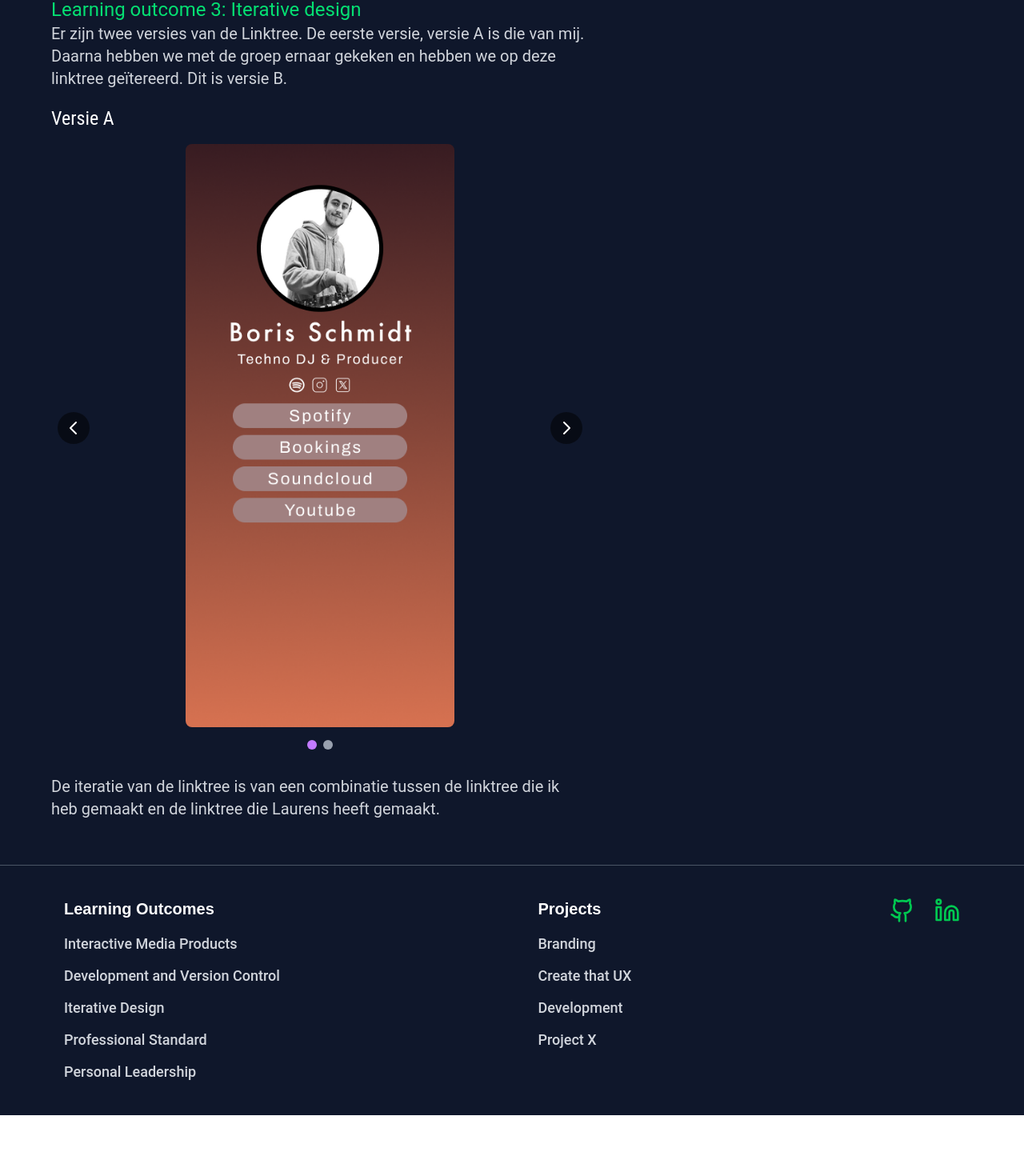
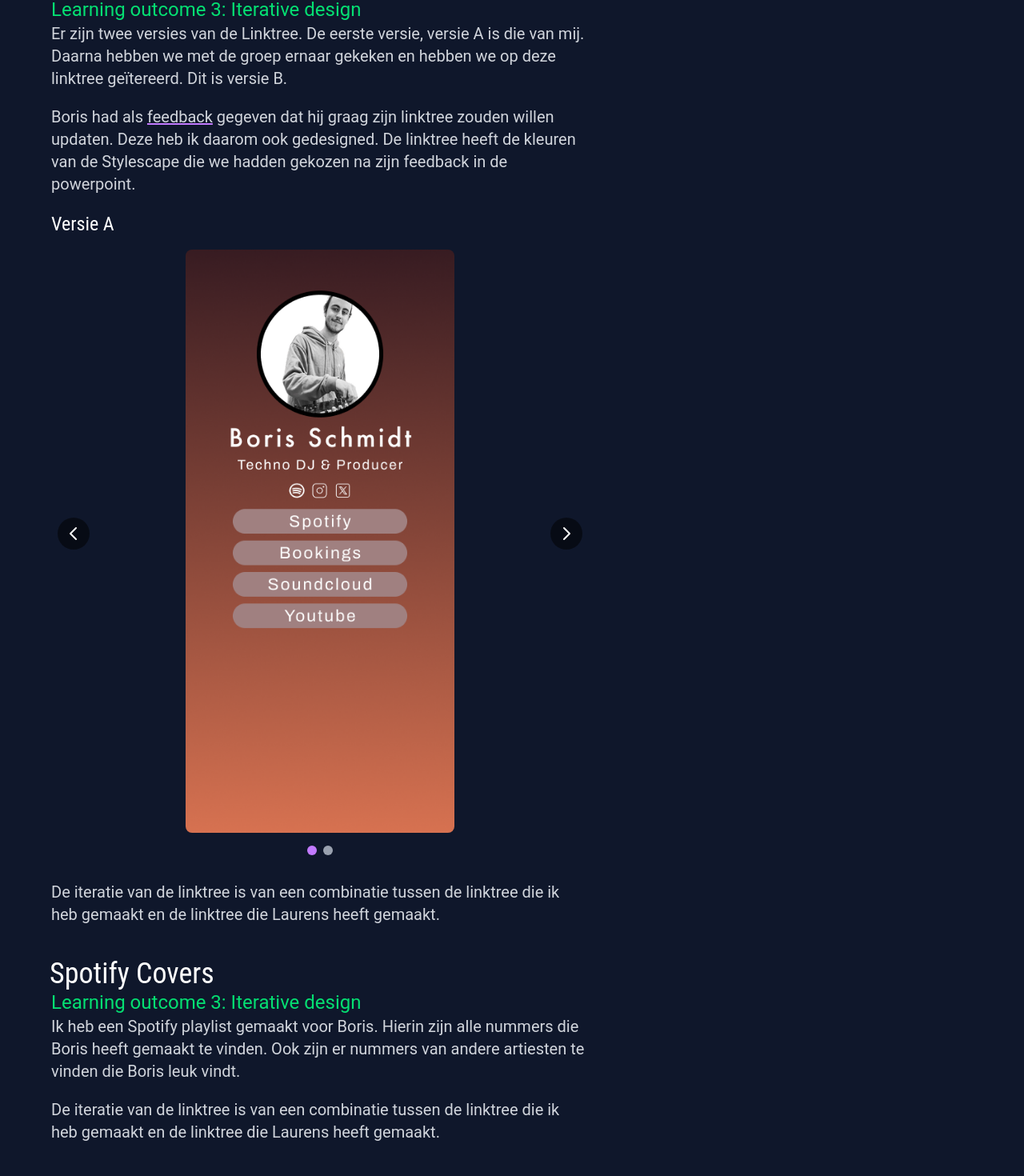
Before and after one commit to LuukyPuuky/Portfolio2.1, a Nuxt app: page /projects/branding in a window 1280 px wide. Shown: the part 5494-6964 px from the top of the page at 80% size. Before the commit the page ends 6888 px from the top, so only its background shows below. Built offline with nearby package versions, Linux system fonts and the light colour scheme.

Commit message:
added spotify and linktree to lo3

```diff
--- a/pages/lo3.vue
+++ b/pages/lo3.vue
@@ -6,6 +6,8 @@
   { text: "Stylescapes", to: "/projects/branding#stylescapes" },
   { text: "Logo's Boris", to: "/projects/branding#logo" },
   { text: "Instagram Posts", to: "/projects/branding#instagram" },
+  { text: "Linktree", to: "/projects/branding#linktree" },
+  { text: "Spotify", to: "/projects/branding#spotify" },
 ];
 </script>
 
--- a/pages/projects/branding.vue
+++ b/pages/projects/branding.vue
@@ -281,6 +281,13 @@
           description=" Er zijn twee versies van de Linktree. De eerste versie, versie A is die van mij. Daarna hebben we met de groep ernaar gekeken en hebben we op deze linktree geïtereerd. Dit is versie B. "
           :loNumber="3"
         >
+          <p class="text-gray-300 font-Roboto text-xl mb-5">
+            Boris had als
+            <span class="underline decoration-purple-400">feedback</span>
+            gegeven dat hij graag zijn linktree zouden willen updaten. Deze heb
+            ik daarom ook gedesigned. De linktree heeft de kleuren van de
+            Stylescape die we hadden gekozen na zijn feedback in de powerpoint.
+          </p>
           <!-- Linktree Slider -->
           <div class="relative mb-8">
             <div class="overflow-hidden rounded-lg">
@@ -375,6 +382,20 @@
             die ik heb gemaakt en de linktree die Laurens heeft gemaakt.
           </p>
         </ContentSection>
+
+        <ContentSection
+          id="spotify"
+          class="scroll-mt-24"
+          title="Spotify Covers"
+          subtitle="Learning outcome 3: Iterative design"
+          description="Ik heb een Spotify playlist gemaakt voor Boris. Hierin zijn alle nummers die Boris heeft gemaakt te vinden. Ook zijn er nummers van andere artiesten te vinden die Boris leuk vindt."
+          :loNumber="3"
+        >
+          <p class="text-gray-300 font-Roboto text-xl mb-5">
+            De iteratie van de linktree is van een combinatie tussen de linktree
+            die ik heb gemaakt en de linktree die Laurens heeft gemaakt.
+          </p>
+        </ContentSection>
       </div>
     </div>
     <Footer />
@@ -392,6 +413,7 @@
   "/images/StylescapeLuuk4.png",
 ];
 
+// Stylescape slider
 const currentSlide = ref(0);
 const sliderContainer = ref(null);
 
```
